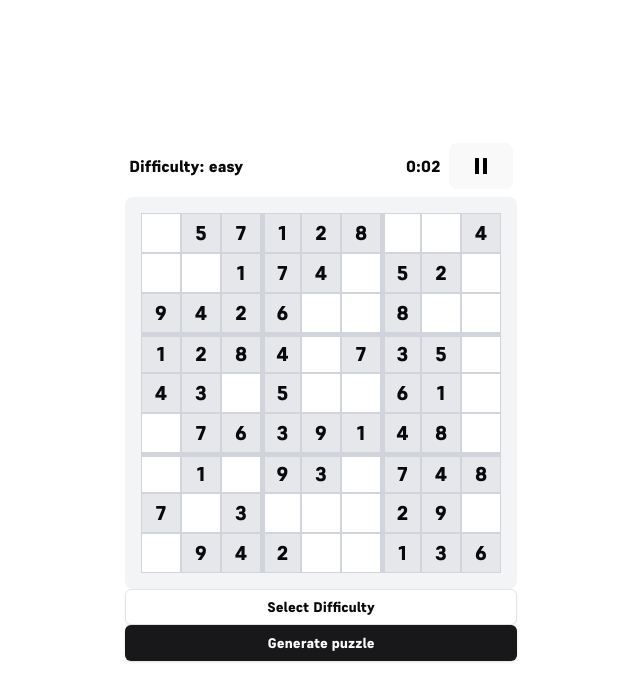
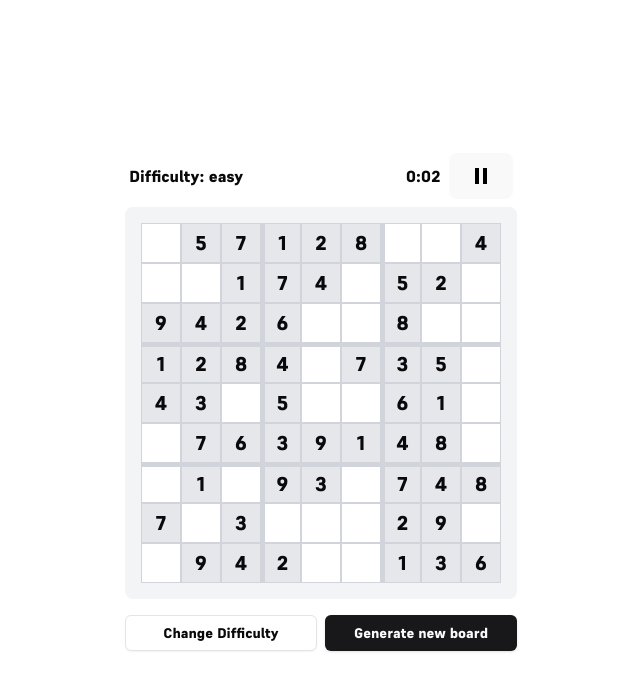
Before and after one commit to jeanpierre-gif/navybits_sudoku, a React (Vite) app: page / in a window 1280 px wide. Both pictures are taken after a click on the button "Easy". Shown: the top 700 px of the page, without its empty margins (319-959 px from the left). Built offline with nearby package versions, Linux system fonts and the light colour scheme.

Commit message:
button fix generate & change level

```diff
--- a/src/components/DifficultyLevel/DifficultyLevel.jsx
+++ b/src/components/DifficultyLevel/DifficultyLevel.jsx
@@ -20,7 +20,7 @@ import { useNavigate } from 'react-router-dom';
   return (
     <DropdownMenu>
       <DropdownMenuTrigger asChild>
-        <Button variant="outline">Select Difficulty</Button>
+        <Button variant="outline" className="md:w-1/2">Change Difficulty</Button>
       </DropdownMenuTrigger>
       <DropdownMenuContent className="w-56">
         <DropdownMenuGroup>
--- a/src/components/SudokuBoard/SudokuBoard.jsx
+++ b/src/components/SudokuBoard/SudokuBoard.jsx
@@ -121,8 +121,12 @@ function SudokuBoard() {
             ))
           )}
         </div>
-        <DifficultyLevel setDifficulty={setDifficulty} />
-        <Button onClick={() => generatePuzzle(difficulty)}>Generate puzzle</Button>
+        <div className='flex mt-4 gap-2 flex-col md:flex-row'>
+  <DifficultyLevel setDifficulty={setDifficulty} />
+  <Button onClick={() => generatePuzzle(difficulty)} className="w-full md:w-1/2">Generate new board</Button>
+</div>
+
+
       </div>
     </div>
   );
```
